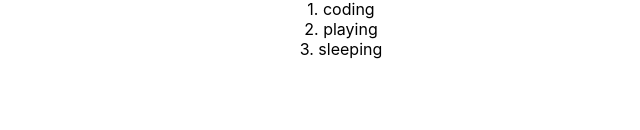
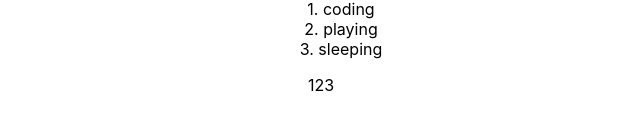
Before and after one commit to somphonee/starter-react-app, a React (Create React App) app: page / in a window 1280 px wide. Shown: the part 204-334 px from the top of the page, without its empty margins (319-959 px from the left). Built offline with nearby package versions, Linux system fonts and the light colour scheme.

Commit message:
[ADD] component children

```diff
--- a/src/App.jsx
+++ b/src/App.jsx
@@ -1,7 +1,7 @@
 import './App.css';
 
-const SelfIntroddution = ({name = 'unknown',dateOfBirth, hobbies =[]}) => {
-  return(
+const SelfIntroddution = ({ name = 'unknown', dateOfBirth, hobbies = [] }) => {
+  return (
     <div>
       <h1>My name is : {name} </h1>
       {dateOfBirth ? <h1> i was born on {dateOfBirth} </h1> : null}
@@ -9,18 +9,28 @@ const SelfIntroddution = ({name = 'unknown',dateOfBirth, hobbies =[]}) => {
         <div>
           <h1>My hobbies are : </h1>
           <ul>
-  {hobbies.map((item, index) => <div key={item}>  {index+1}. {item}</div>)}
+            {hobbies.map((item, index) => <div key={item}>  {index + 1}. {item}</div>)}
           </ul>
         </div>
 
       }
 
-  </div>)
-}
+    </div>);
+};
+
+const Test = ({ children }) => {
+  console.log(typeof children);
+  return <div>{children}</div>;
+};
 function App() {
   return (
     <div className="App">
-    <SelfIntroddution name="somphone" dateOfBirth="2000 jun 26" hobbies={['coding', 'playing', 'sleeping']}/>
+      <SelfIntroddution
+        name="somphone"
+        dateOfBirth="2000 jun 26"
+        hobbies={['coding', 'playing', 'sleeping']}
+      />
+      <Test>123</Test>
     </div>
   );
 }
```
Lines whose indentation alone changed are shown as unchanged.
